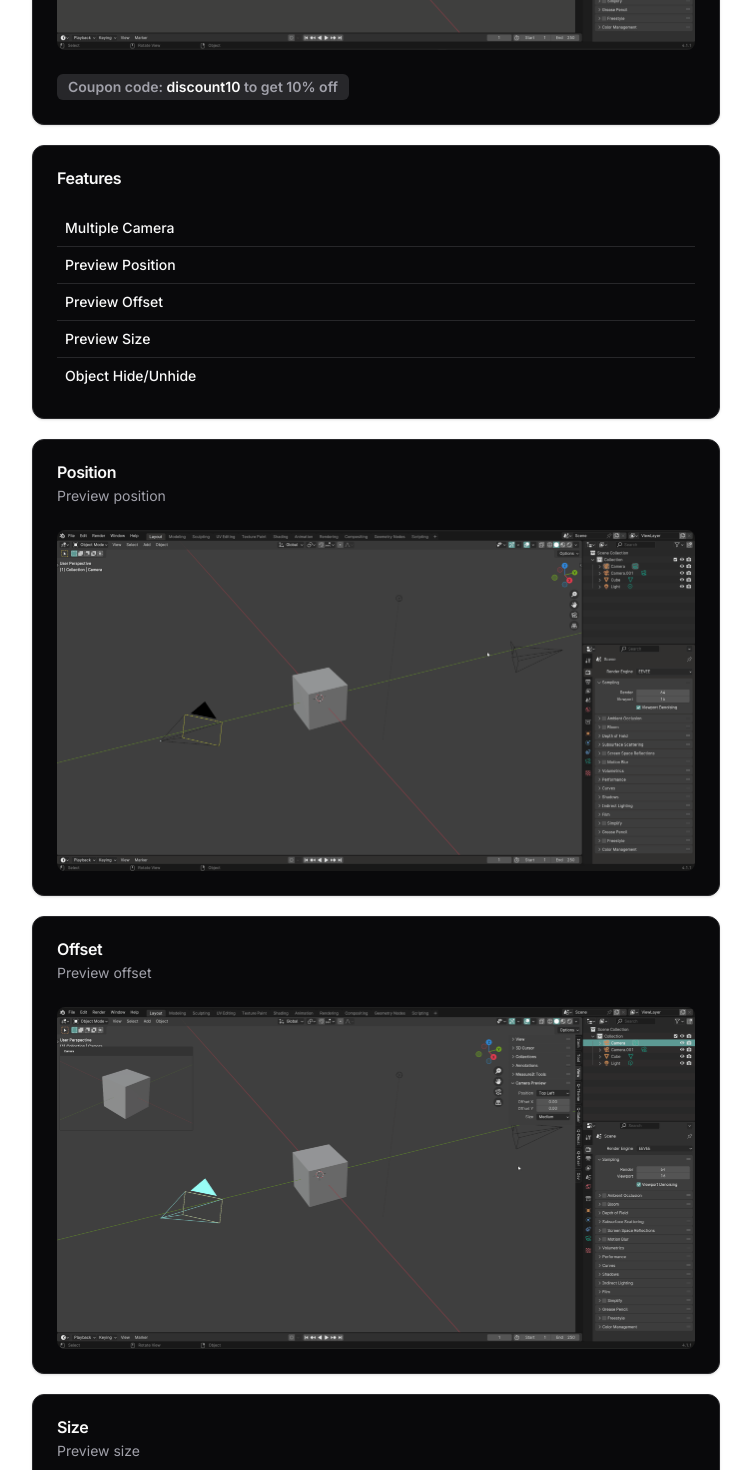
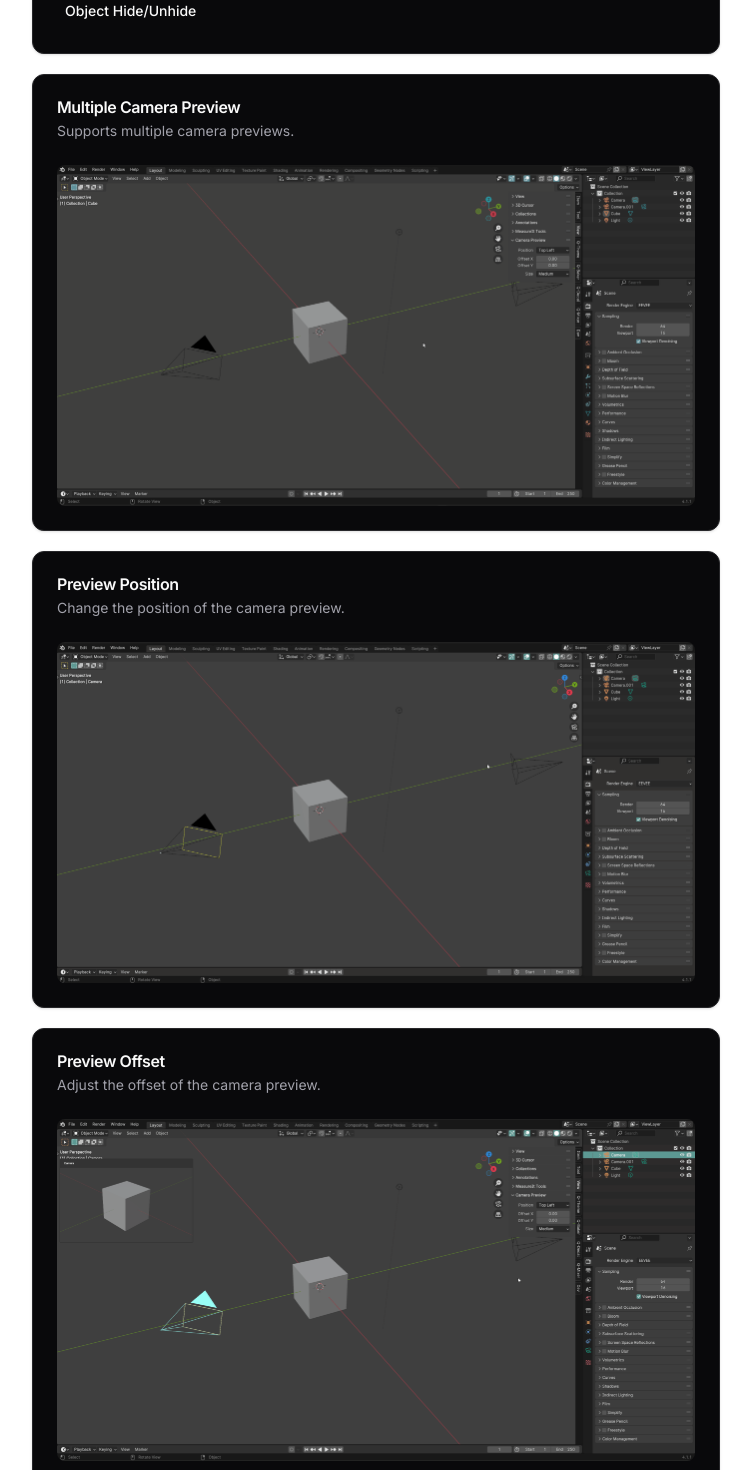
Before and after one commit to B3dHub/addons, a Next.js app: page /camera-preview in a window 1280 px wide. Shown: the part 500-1970 px from the top of the page, without its empty margins (264-1015 px from the left). Built offline with nearby package versions, Linux system fonts and the light colour scheme.

Commit message:
Update page.tsx

```diff
--- a/app/camera-preview/page.tsx
+++ b/app/camera-preview/page.tsx
@@ -52,16 +52,6 @@ export default function CameraPreviewPage() {
           </CardDescription>
         </CardContent>
         <CardContent>
-          <Image
-            className="rounded-lg w-full"
-            src="./images/camera-preview/demo_full.gif"
-            alt=""
-            width={600}
-            height={325}
-            unoptimized
-          />
-        </CardContent>
-        <CardContent>
           <Coupon />
         </CardContent>
       </Card>
@@ -85,7 +75,9 @@ export default function CameraPreviewPage() {
             </TableHeader>
             <TableBody>
               <TableRow>
-                <TableCell className="font-medium">Multiple Camera</TableCell>
+                <TableCell className="font-medium">
+                  Multiple Camera Preview
+                </TableCell>
               </TableRow>
               <TableRow>
                 <TableCell className="font-medium">Preview Position</TableCell>
@@ -108,8 +100,27 @@ export default function CameraPreviewPage() {
 
       <Card>
         <CardHeader>
-          <CardTitle>Position</CardTitle>
-          <CardDescription>Preview position</CardDescription>
+          <CardTitle>Multiple Camera Preview</CardTitle>
+          <CardDescription>Supports multiple camera previews.</CardDescription>
+        </CardHeader>
+        <CardContent>
+          <Image
+            className="rounded-lg w-full"
+            src="./images/camera-preview/demo_full.gif"
+            alt=""
+            width={600}
+            height={325}
+            unoptimized
+          />
+        </CardContent>
+      </Card>
+
+      <Card>
+        <CardHeader>
+          <CardTitle>Preview Position</CardTitle>
+          <CardDescription>
+            Change the position of the camera preview.
+          </CardDescription>
         </CardHeader>
         <CardContent>
           <Image
@@ -125,8 +136,10 @@ export default function CameraPreviewPage() {
 
       <Card>
         <CardHeader>
-          <CardTitle>Offset</CardTitle>
-          <CardDescription>Preview offset</CardDescription>
+          <CardTitle>Preview Offset</CardTitle>
+          <CardDescription>
+            Adjust the offset of the camera preview.
+          </CardDescription>
         </CardHeader>
         <CardContent>
           <Image
@@ -142,8 +155,10 @@ export default function CameraPreviewPage() {
 
       <Card>
         <CardHeader>
-          <CardTitle>Size</CardTitle>
-          <CardDescription>Preview size</CardDescription>
+          <CardTitle>Preview Size</CardTitle>
+          <CardDescription>
+            Change the size of the camera preview.
+          </CardDescription>
         </CardHeader>
         <CardContent>
           <Image
```
